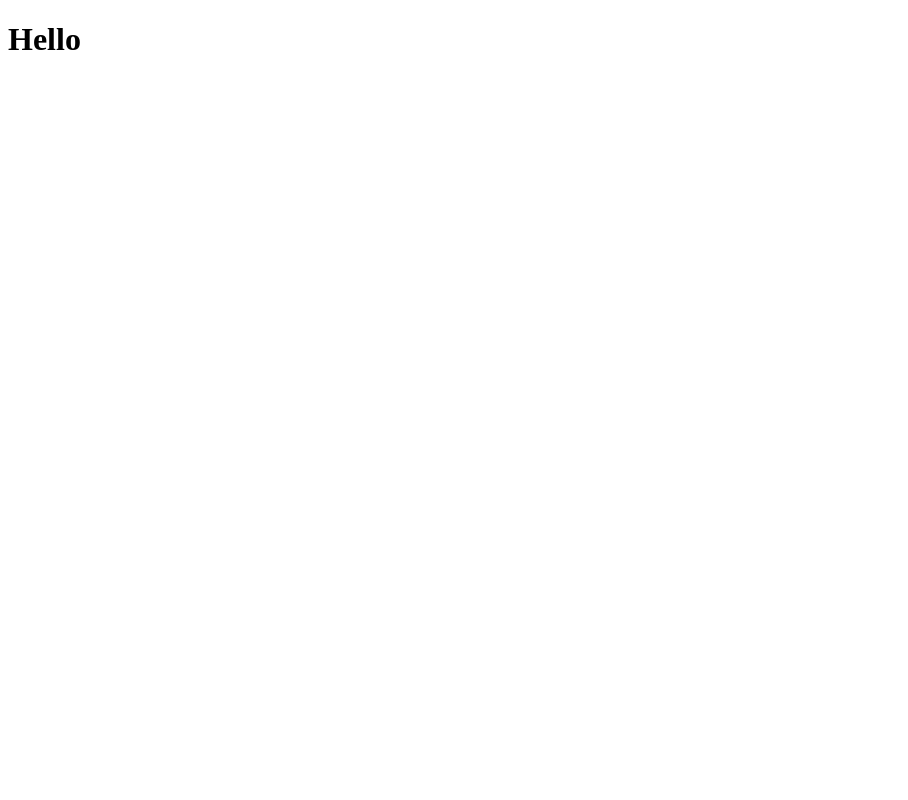
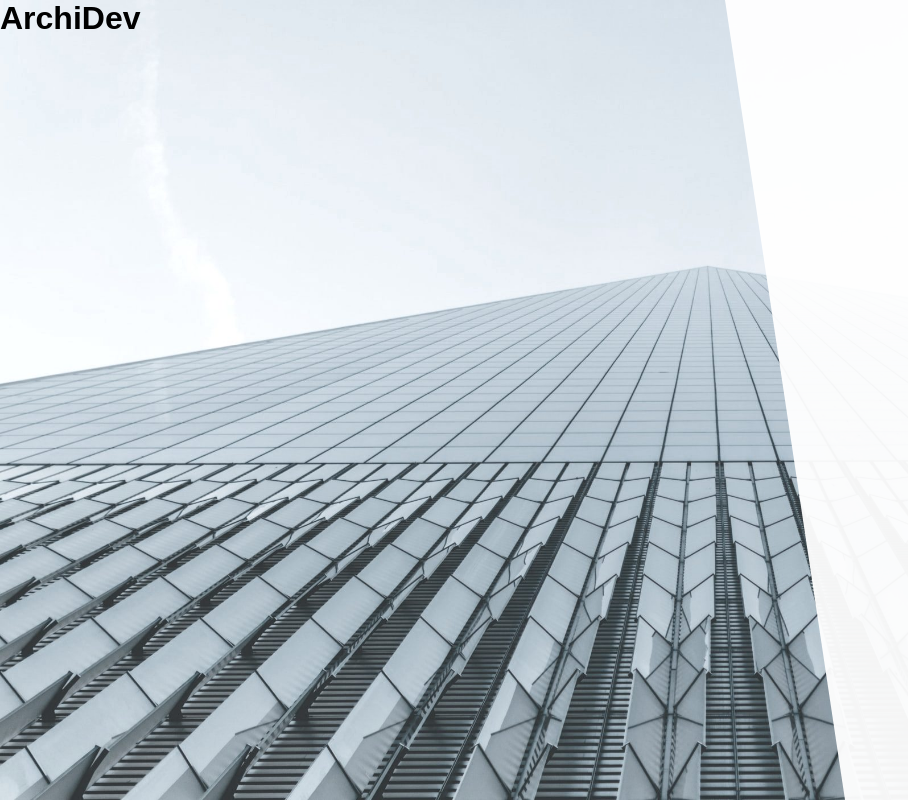
Before and after one commit to stosikmartyna/archi_dev, a React (Create React App) app: page / in a window 1280 px wide. Shown: the whole page, without its empty margins (0-908 px from the left). Built offline with nearby package versions, Linux system fonts and the light colour scheme.

Commit message:
Create UserAuthView with styled background

```diff
--- a/package.json
+++ b/package.json
@@ -6,6 +6,7 @@
     "@testing-library/jest-dom": "^4.2.4",
     "@testing-library/react": "^9.3.2",
     "@testing-library/user-event": "^7.1.2",
+    "emotion": "^10.0.27",
     "react": "^16.14.0",
     "react-dom": "^16.14.0",
     "react-scripts": "3.4.3"
--- /dev/null
+++ b/src/App.css
@@ -0,0 +1,9 @@
+body {
+    font-family: Arial, Helvetica, sans-serif;
+    margin: 0;
+    padding: 0;
+}
+
+h1, h2, h3, h4, h5, h6 {
+    margin: 0;
+}
--- a/src/App.js
+++ b/src/App.js
@@ -1,7 +1,9 @@
 import React from 'react';
+import { UserAuthView } from './views/UserAuthView';
+import './App.css';
 
 export const App = () => {
   return (
-    <h1>Hello</h1>
+    <UserAuthView />
   );
 }
--- /dev/null
+++ b/src/components/UserAuth/UserAuth.jsx
@@ -0,0 +1,10 @@
+import React from 'react';
+import { container } from './UserAuth.styles';
+
+export const UserAuth = () => {
+    return (
+        <div className={container}>
+            <h1>ArchiDev</h1>
+        </div>
+    )
+}
--- /dev/null
+++ b/src/components/UserAuth/UserAuth.styles.js
@@ -0,0 +1,19 @@
+import { css } from 'emotion';
+
+export const container = css({
+    background: 'url("img/sign_form.jpg")',
+    backgroundSize: 'cover',
+    minHeight: '100vh',
+    position: 'relative',
+    width: '100%',
+
+    '&:after': {
+        borderTop: '100vh solid rgba(255, 255, 255, 0.95)',
+        borderLeft: '120px solid transparent',
+        content: '""',
+        position: 'absolute',
+        right: 0,
+        top: 0,
+        width: '34%',
+    },
+})
--- /dev/null
+++ b/src/views/UserAuthView.jsx
@@ -0,0 +1,4 @@
+import React from 'react';
+import { UserAuth } from '../components/UserAuth/UserAuth';
+
+export const UserAuthView = () => <UserAuth />
```
Also changed, not shown: public/img/sign_form.jpg (added), 1 other file (tests, documents, lock files or other folders).
